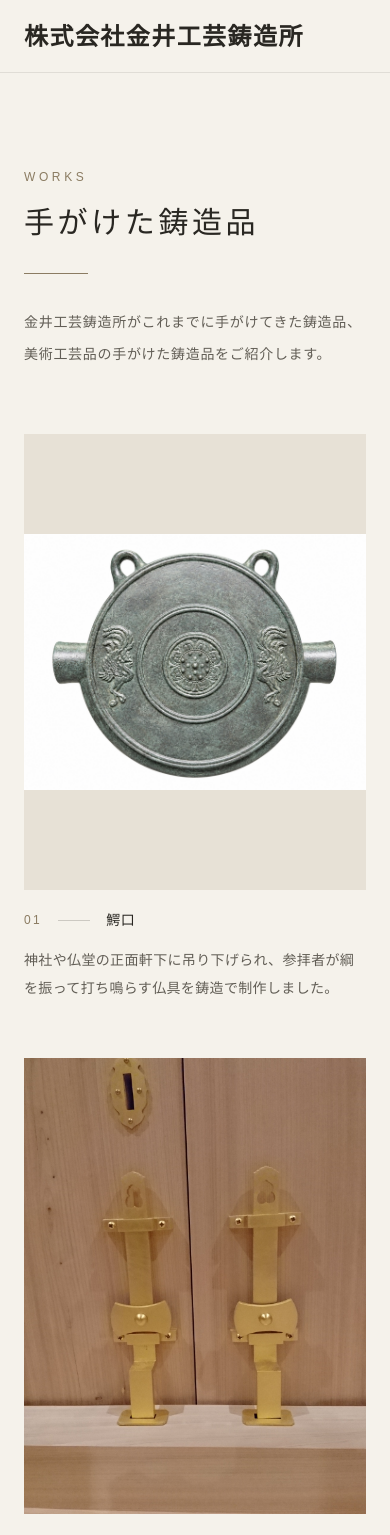
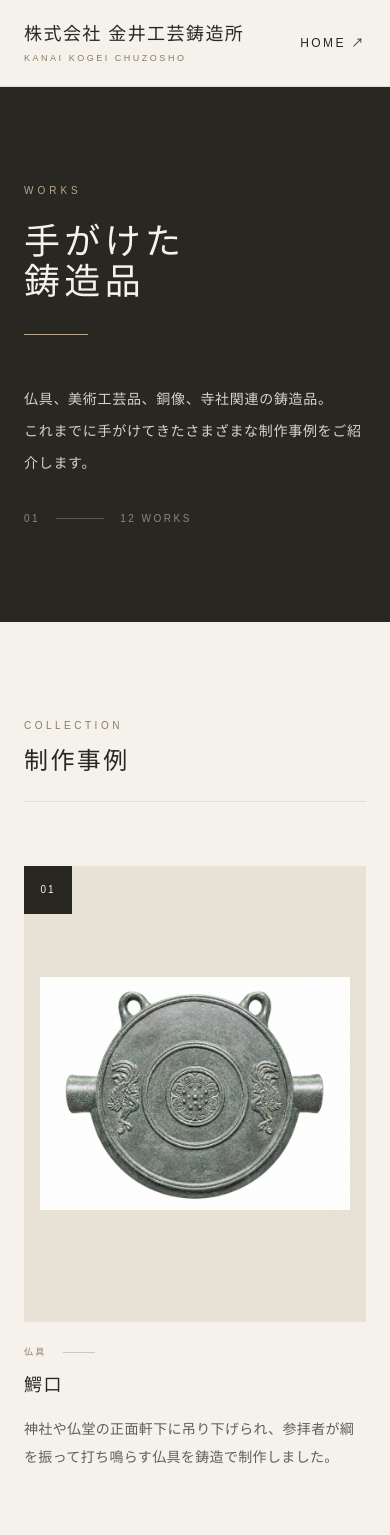
Before and after one commit to vbball0316-debug/kanai-kogei-cast, a Next.js app: page /works in a window 390 px wide. Shown: the top 1535 px of the page. Built offline with nearby package versions, Linux system fonts and the light colour scheme.

Commit message:
Center first works image

```diff
--- a/app/works/page.tsx
+++ b/app/works/page.tsx
@@ -1,9 +1,9 @@
 import type { Metadata } from "next";
 
 export const metadata: Metadata = {
-  title: "手がけた鋳造品 | 株式会社金井工芸鋳造所",
+  title: "手がけた鋳造品｜株式会社 金井工芸鋳造所",
   description:
-    "株式会社金井工芸鋳造所がこれまでに手がけた鋳造品をご紹介します。仏具や美術工芸品など、鋳造によるものづくりをご覧いただけます。",
+    "株式会社金井工芸鋳造所がこれまでに手がけた鋳造品をご紹介します。仏具、美術工芸品、銅像、寺社関連の鋳造品など、さまざまな制作事例をご覧いただけます。",
 };
 
 const works = [
@@ -11,22 +11,24 @@ const works = [
     image: "/works/work01.jpg?v=2",
     number: "01",
     title: "鰐口",
+    category: "仏具",
     description:
       "神社や仏堂の正面軒下に吊り下げられ、参拝者が綱を振って打ち鳴らす仏具を鋳造で制作しました。",
-    position: "center 20%",
     fit: "contain",
   },
   {
     image: "/works/work02.jpg",
     number: "02",
     title: "手がけた鋳造品",
+    category: "金具",
     description:
-      "鋳造の技術を活かし、完全オーダーの金具の制作事例です。",
+      "鋳造の技術を活かし、完全オーダーの金具を制作した事例です。",
   },
   {
     image: "/works/work03.jpg?v=2",
     number: "03",
     title: "仏像",
+    category: "仏具・美術工芸",
     description:
       "仏像の造形を丁寧に鋳造した制作事例。穏やかな表情や細部の意匠を大切に仕上げています。",
   },
@@ -34,6 +36,7 @@ const works = [
     image: "/works/work04-new.jpg",
     number: "04",
     title: "競走馬銅像",
+    category: "銅像・モニュメント",
     description:
       "競走馬の姿をかたどった銅像。筋肉の躍動や馬体の細かな表情まで丁寧に表現した一点ものの銅像です。",
     fit: "contain",
@@ -42,6 +45,7 @@ const works = [
     image: "/works/work05.jpg",
     number: "05",
     title: "手がけた鋳造品",
+    category: "鋳造品",
     description:
       "伝統的な鋳造技法を用い、素材の持つ風合いを活かして仕上げた制作事例です。",
   },
@@ -49,6 +53,7 @@ const works = [
     image: "/works/work06.jpg",
     number: "06",
     title: "オブジェ・銅像",
+    category: "銅像・モニュメント",
     description:
       "空間を彩るオブジェ・銅像。造形の細部にまでこだわり、存在感のある作品に仕上げています。",
     position: "center 20%",
@@ -57,6 +62,7 @@ const works = [
     image: "/works/work07.jpg",
     number: "07",
     title: "龍口の吐水口",
+    category: "建築関連鋳物",
     description:
       "龍をかたどった吐水口。細かな造形と鋳造ならではの質感を活かし、実用性と意匠性を兼ね備えています。",
   },
@@ -64,6 +70,7 @@ const works = [
     image: "/works/work08.jpg?v=2",
     number: "08",
     title: "伏見稲荷大社の眷属像",
+    category: "寺社関連",
     description:
       "伏見稲荷大社の入り口に存在感を放つ眷属像。鋳造によって細かな造形を表現し、歴史ある空間にふさわしい姿に仕上げています。",
   },
@@ -71,6 +78,7 @@ const works = [
     image: "/works/work09.jpg",
     number: "09",
     title: "眷属像",
+    category: "寺社関連",
     description:
       "寺社に安置される眷属像。伝統的な造形を受け継ぎながら、鋳造によって細部まで丁寧に仕上げています。",
     fit: "contain",
@@ -79,6 +87,7 @@ const works = [
     image: "/works/work10.jpg",
     number: "10",
     title: "風鐸",
+    category: "寺社関連",
     description:
       "寺院などの軒先に吊るされる風鐸。伝統的な意匠を大切にし、鋳造ならではの重厚感を持たせています。",
   },
@@ -86,6 +95,7 @@ const works = [
     image: "/works/work11.jpg",
     number: "11",
     title: "仏像",
+    category: "仏具・美術工芸",
     description:
       "祈りの場に置かれる仏像。造形の美しさと鋳造品ならではの質感を大切に仕上げています。",
     position: "center 20%",
@@ -94,6 +104,7 @@ const works = [
     image: "/works/work12.jpg",
     number: "12",
     title: "水煙",
+    category: "寺社関連",
     description:
       "塔の上部を飾る水煙。細やかな装飾を鋳造によってかたちにし、建築を彩る意匠として仕上げています。",
     position: "center 20%",
@@ -104,63 +115,127 @@ export default function WorksPage() {
   return (
     <main className="min-h-screen bg-[#f5f2eb] text-[#292722]">
       {/* Header */}
-      <header className="border-b border-[#292722]/10">
-        <div className="mx-auto max-w-7xl px-6 py-5 lg:px-10">
+      <header className="border-b border-[#292722]/10 bg-[#f5f2eb]">
+        <div className="mx-auto flex max-w-7xl items-center justify-between px-6 py-5 lg:px-10">
           <a
             href="/"
-            className="text-2xl font-serif font-semibold tracking-[0.06em] sm:text-3xl"
+            className="group"
           >
-            株式会社金井工芸鋳造所
+            <span className="block text-lg font-medium tracking-[0.08em] transition-opacity group-hover:opacity-60 sm:text-xl">
+              株式会社 金井工芸鋳造所
+            </span>
+            <span className="mt-1 block text-[9px] tracking-[0.28em] text-[#8b7c62]">
+              KANAI KOGEI CHUZOSHO
+            </span>
+          </a>
+
+          <a
+            href="/"
+            className="text-xs tracking-[0.2em] text-[#625e56] transition-colors hover:text-[#292722]"
+          >
+            HOME ↗
           </a>
         </div>
       </header>
 
-      {/* Works */}
-      <section>
-        <div className="mx-auto max-w-7xl px-6 py-24 lg:px-10 lg:py-32">
-          <div className="mb-16">
-            <p className="text-xs tracking-[0.3em] text-[#8b7c62]">
+      {/* Hero */}
+      <section className="relative overflow-hidden bg-[#292722] text-[#f5f2eb]">
+        <div className="mx-auto max-w-7xl px-6 py-24 lg:px-10 lg:py-36">
+          <div className="grid gap-12 lg:grid-cols-[1fr_0.7fr] lg:items-end">
+            <div>
+              <p className="text-[10px] tracking-[0.4em] text-[#b6a98f]">
                 WORKS
               </p>
 
-            <h1 className="mt-5 text-3xl font-light tracking-[0.12em] sm:text-4xl">
-              手がけた鋳造品
+              <h1 className="mt-6 text-4xl font-light tracking-[0.12em] sm:text-5xl lg:text-6xl">
+                手がけた
+                <br />
+                鋳造品
               </h1>
 
-            <div className="mt-8 h-px w-16 bg-[#8b7c62]" />
-
-            <p className="mt-8 max-w-2xl text-sm leading-8 tracking-wider text-[#625e56] sm:text-base">
-              金井工芸鋳造所がこれまでに手がけてきた
-              <br className="hidden sm:block" />
-              鋳造品、美術工芸品の手がけた鋳造品をご紹介します。
-            </p>
+              <div className="mt-8 h-px w-16 bg-[#b6a98f]" />
             </div>
 
-          <div className="grid gap-x-8 gap-y-14 sm:grid-cols-2 lg:grid-cols-3">
+            <div className="lg:pb-2">
+              <p className="text-sm leading-8 tracking-wider text-[#d8d2c7] sm:text-base">
+                仏具、美術工芸品、銅像、寺社関連の鋳造品。
+                <br />
+                これまでに手がけてきた
+                <br className="hidden sm:block" />
+                さまざまな制作事例をご紹介します。
+              </p>
+
+              <div className="mt-8 flex items-center gap-4 text-[10px] tracking-[0.25em] text-[#8f877a]">
+                <span>01</span>
+                <span className="h-px w-12 bg-[#8f877a]/50" />
+                <span>12 WORKS</span>
+              </div>
+            </div>
+          </div>
+        </div>
+      </section>
+
+      {/* Works */}
+      <section className="bg-[#f5f2eb]">
+        <div className="mx-auto max-w-7xl px-6 py-24 lg:px-10 lg:py-32">
+          <div className="mb-16 flex items-end justify-between border-b border-[#292722]/10 pb-6">
+            <div>
+              <p className="text-[10px] tracking-[0.35em] text-[#8b7c62]">
+                COLLECTION
+              </p>
+              <h2 className="mt-3 text-2xl font-light tracking-[0.1em]">
+                制作事例
+              </h2>
+            </div>
+
+            <span className="hidden text-[10px] tracking-[0.25em] text-[#8b7c62] sm:block">
+              CRAFTSMANSHIP
+            </span>
+          </div>
+
+          <div className="grid gap-x-8 gap-y-20 sm:grid-cols-2 lg:grid-cols-3 lg:gap-y-24">
             {works.map((work) => (
-              <article key={work.image}>
-                <div className="group relative aspect-[3/4] overflow-hidden bg-[#e7e1d6]">
+              <article
+                key={work.image}
+                className="group"
+              >
+                {/* Image */}
+                <div className="relative aspect-[3/4] overflow-hidden bg-[#e7e1d6]">
                   <img
                     src={work.image}
-                    alt={`金井工芸鋳造所 手がけた鋳造品 ${work.number}`}
+                    alt={`金井工芸鋳造所 ${work.title}`}
                     className={`h-full w-full ${
-                      work.fit === "contain" ? "object-contain" : "object-cover"
-                    } transition duration-700 group-hover:scale-[1.03]`}
+                      work.fit === "contain"
+                        ? "object-contain p-4"
+                        : "object-cover"
+                    } transition-transform duration-700 ease-out group-hover:scale-[1.04]`}
+                    style={{
+                      objectPosition: work.position ?? "center",
+                    }}
                   />
+
+                  {/* Number */}
+                  <div className="absolute left-0 top-0 flex h-12 w-12 items-center justify-center bg-[#292722] text-[10px] tracking-[0.2em] text-[#f5f2eb]">
+                    {work.number}
                   </div>
 
-                <div className="mt-5">
+                  {/* Hover overlay */}
+                  <div className="absolute inset-0 bg-[#292722]/0 transition-colors duration-500 group-hover:bg-[#292722]/10" />
+                </div>
+
+                {/* Text */}
+                <div className="mt-6">
                   <div className="flex items-center gap-4">
-                    <span className="text-xs tracking-[0.2em] text-[#8b7c62]">
-                      {work.number}
+                    <span className="text-[9px] tracking-[0.25em] text-[#8b7c62]">
+                      {work.category}
                     </span>
 
-                    <div className="h-px w-8 bg-[#292722]/20" />
+                    <span className="h-px w-8 bg-[#292722]/20" />
+                  </div>
 
-                    <h2 className="text-sm font-medium tracking-wider">
+                  <h3 className="mt-3 text-lg font-normal tracking-[0.08em]">
                     {work.title}
-                    </h2>
-                  </div>
+                  </h3>
 
                   <p className="mt-4 text-sm leading-7 tracking-wide text-[#625e56]">
                     {work.description}
@@ -172,14 +247,50 @@ export default function WorksPage() {
         </div>
       </section>
 
+      {/* Contact CTA */}
+      <section className="bg-[#292722] text-[#f5f2eb]">
+        <div className="mx-auto max-w-7xl px-6 py-24 lg:px-10 lg:py-32">
+          <div className="grid gap-12 lg:grid-cols-[1fr_0.7fr] lg:items-end">
+            <div>
+              <p className="text-[10px] tracking-[0.4em] text-[#b6a98f]">
+                CONTACT
+              </p>
+
+              <h2 className="mt-5 text-3xl font-light tracking-[0.12em] sm:text-4xl">
+                鋳造について
+                <br />
+                お気軽にご相談ください。
+              </h2>
+            </div>
+
+            <div>
+              <p className="text-sm leading-8 tracking-wider text-[#d8d2c7]">
+                仏具・美術工芸品・建築関連鋳物など、
+                <br />
+                特注品についてもご相談いただけます。
+              </p>
+
+              <a
+                href="mailto:kanaikogei@gmail.com"
+                className="mt-8 flex items-center justify-between border-b border-[#f5f2eb]/30 pb-4 text-sm tracking-[0.12em] transition-colors hover:border-[#f5f2eb]"
+              >
+                <span>メールでお問い合わせ</span>
+                <span className="text-lg">↗</span>
+              </a>
+            </div>
+          </div>
+        </div>
+      </section>
+
       {/* Back */}
-      <section className="border-t border-[#292722]/10">
-        <div className="mx-auto max-w-7xl px-6 py-12 lg:px-10">
+      <section className="border-t border-[#292722]/10 bg-[#f5f2eb]">
+        <div className="mx-auto max-w-7xl px-6 py-8 lg:px-10">
           <a
             href="/"
-            className="text-sm tracking-wider text-[#625e56] transition hover:text-[#292722]"
+            className="inline-flex items-center gap-3 text-xs tracking-[0.18em] text-[#625e56] transition-colors hover:text-[#292722]"
           >
-            ← トップページへ戻る
+            <span>←</span>
+            <span>トップページへ戻る</span>
           </a>
         </div>
       </section>
```
Lines whose indentation alone changed are shown as unchanged.
